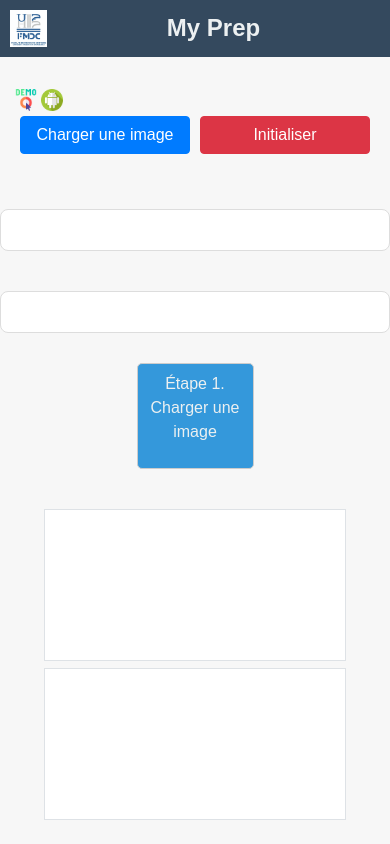
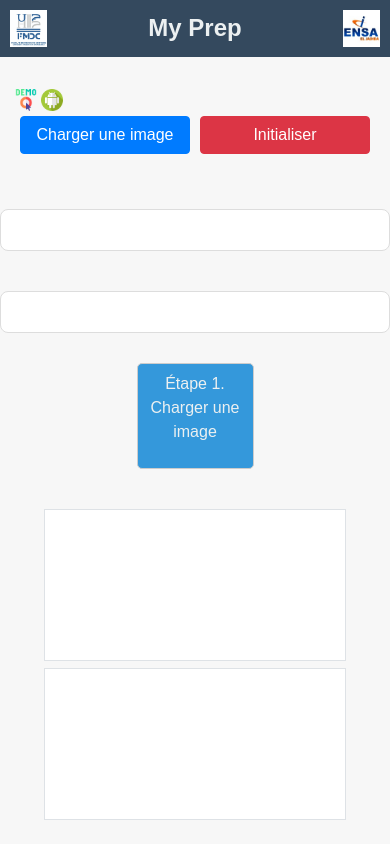
Before and after one commit to lachgar/depouille, a plain HTML site: page index.html in a window 390 px wide. Shown: the top 844 px of the page. Drawn offline with nearby package versions, Linux system fonts and the light colour scheme; a script that the page names is missing.

Commit message:
mobile app

```diff
--- a/index.html
+++ b/index.html
@@ -228,7 +228,7 @@
         <div class="container-logo">
             <img src="images/fmd.png" alt="Logo 1" class="logo">
             <h1 class="page-title">My Prep</h1>
-           <!--  <img src="images/ensaj.jpg" alt="Logo 2" class="logo"> -->
+             <img src="images/ensaj.jpg" alt="Logo 2" class="logo">
         </div>
 
     </header>
```
